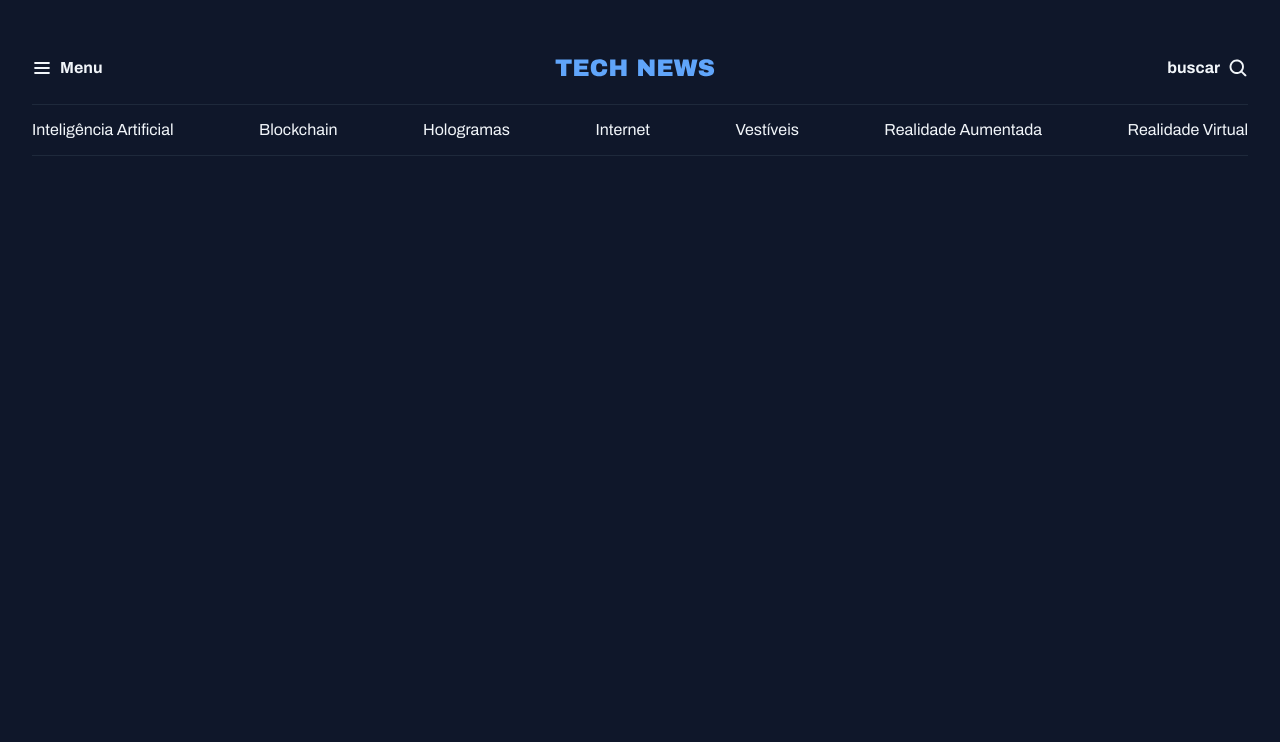
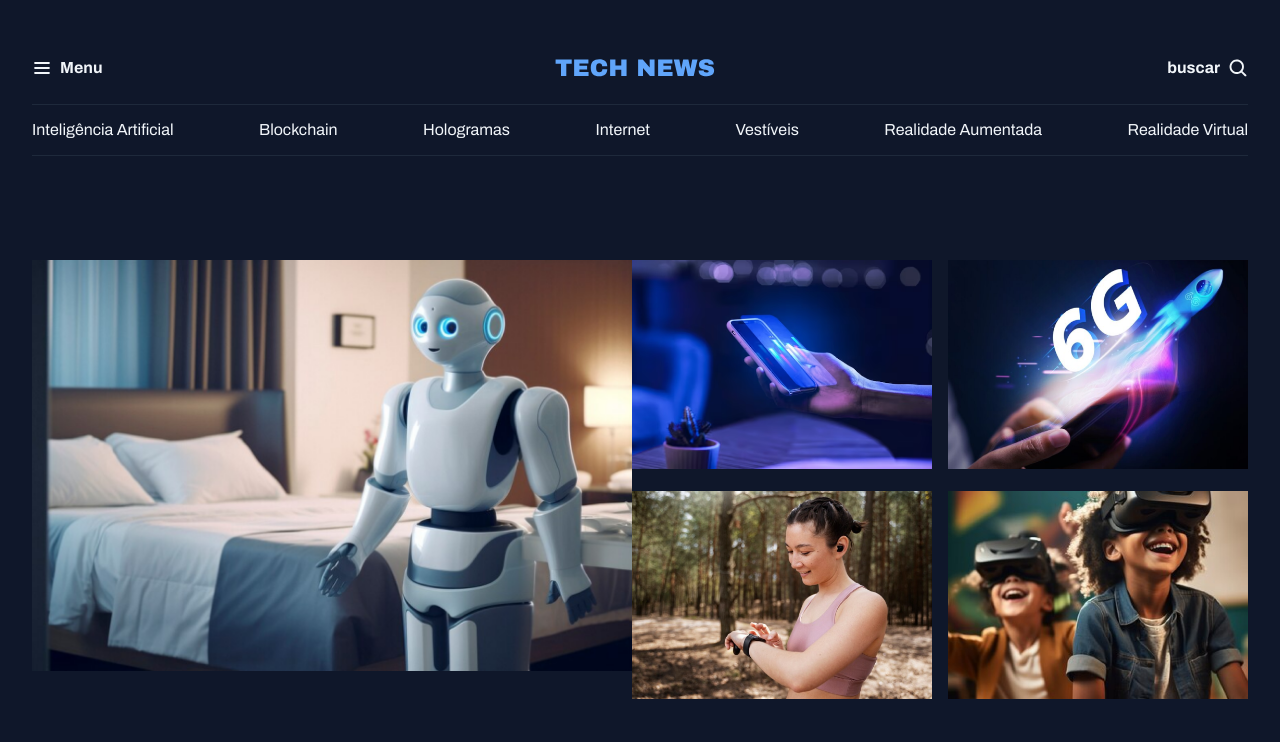
Before and after one commit to Davimartisz/projeto-portal-de-noticias, a plain HTML site: page index.html in a window 1280 px wide. Drawn offline with Linux system fonts and the light colour scheme.

Commit message:
configurando as imagens

```diff
--- a/index.html
+++ b/index.html
@@ -45,5 +45,31 @@
       <a href="#">Realidade  Virtual</a>
     </nav>
   </header>
+  <main class="grid container">
+    <seactio id="futured" class="grid grid-flow-col">
+      <div> <!-- primeira imagem-->
+        <img src="assets/images/Image 01.png" alt="">
+      </div>
+
+      <div class="grid grid-cols-2 gap-16"> <!-- sequencia de imagens-->
+        <div>
+          <img src="assets/images/Image 02.png" alt="">
+        </div>
+
+        <div>
+          <img src="assets/images/Image 03.png" alt="">
+        </div>
+
+        <div>
+          <img src="assets/images/Image 04.png" alt="">
+        </div>
+
+        <div>
+          <img src="assets/images/Image 05.png" alt="">
+        </div>
+      </div>
+    </seactio>
+  </main>
+
 </body>
 </html>
--- a/styles/global.css
+++ b/styles/global.css
@@ -41,17 +41,19 @@ a:hover {
 h1, h2, h3 {
   font: inherit;
 }
+
+img {
+  max-width: 100%;
+}
+
+
+
 .container {
   max-width: 1280px;
   padding: 32px;
   margin-inline: auto;
 }
 
-/* utility first */
-.grid {
-  display: grid;
+main  {
+  margin-top: 40px;
 }
-
-.grid-flow-col {
-  grid-auto-flow: column;
-}
--- a/styles/index.css
+++ b/styles/index.css
@@ -1,2 +1,4 @@
 @import url(global.css);
+@import url(utility.css);
 @import url(header.css);
+@import url(sections.css);
--- /dev/null
+++ b/styles/sections.css
@@ -0,0 +1,7 @@
+#featured {
+  img {
+    height: 100%;
+    object-fit: cover;
+    border-radius: 4px;
+  }
+}
--- /dev/null
+++ b/styles/utility.css
@@ -0,0 +1,16 @@
+/* utility first */
+.grid {
+  display: grid;
+}
+
+.grid-flow-col {
+  grid-auto-flow: column;
+}
+
+.grid-cols-2   {
+  grid-template-columns: 1fr 1fr;
+}
+
+.gap-16 {
+  gap: 16px;
+}
```
